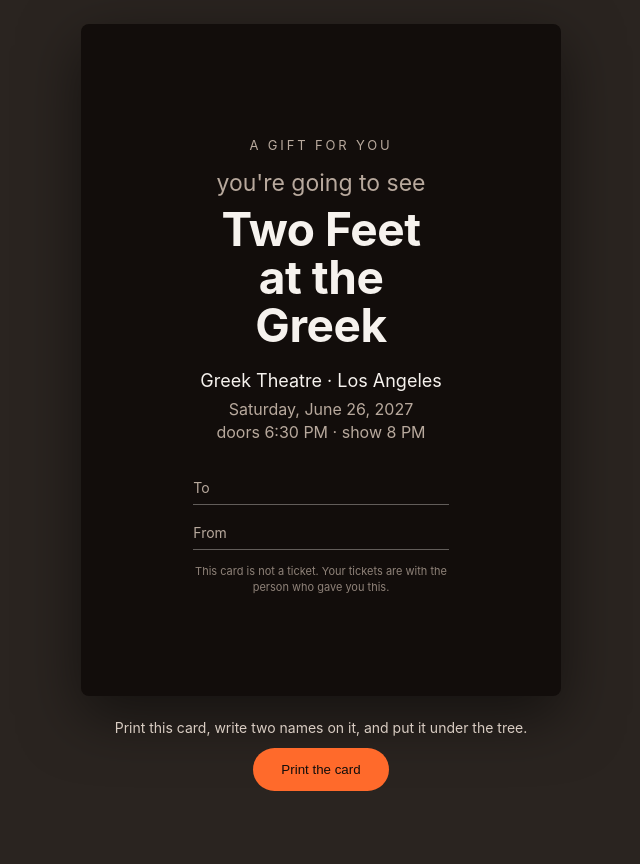
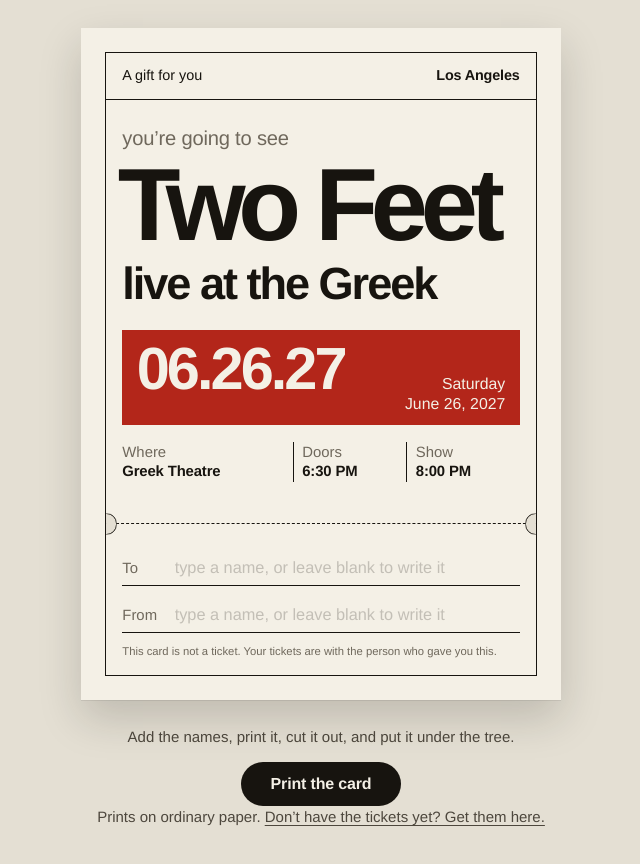
Before and after one commit to 477Records/tix, a plain HTML site: page greek/gift/index.html in a window 1280 px wide. Shown: the whole page, without its empty margins (319-959 px from the left). Before the commit the page ends 839 px from the top, so only its background shows below. Drawn offline with Linux system fonts and the light colour scheme.

Commit message:
Greek gift card: light ticket-style redesign, typed names, prints on letter paper
Co-Authored-By: Claude Fable 5.2 <noreply@anthropic.com>

```diff
--- a/greek/gift/index.html
+++ b/greek/gift/index.html
@@ -6,44 +6,103 @@
 <meta name="robots" content="noindex">
 <title>A gift for you · Two Feet at the Greek</title>
 <style>
-  :root { --bg:#120d0b; --fg:#f6f2ee; --muted:#b8a99d; --accent:#ff6a2b; }
+  /* A 5×7 keepsake card that prints light: cream paper, black ink, one red band. */
+  :root { --paper:#f4f0e6; --ink:#17140f; --soft:#6f685c; --red:#b3261a; --desk:#e4dfd3; }
   * { box-sizing:border-box; margin:0; }
-  body { background:#2a2420; color:var(--fg); font:16px/1.45 -apple-system, BlinkMacSystemFont, "Helvetica Neue", Helvetica, Arial, sans-serif; padding:24px 16px 48px; }
-  .card { width:100%; max-width:5in; aspect-ratio:5/7; margin:0 auto; background:var(--bg); border-radius:8px; padding:9% 9% 8%;
-          display:flex; flex-direction:column; text-align:center; box-shadow:0 20px 60px rgba(0,0,0,.5); }
-  .kicker { font-size:13px; letter-spacing:.22em; text-transform:uppercase; color:var(--muted); }
-  h1 { font-size:clamp(30px, 9vw, 46px); line-height:1.05; font-weight:700; letter-spacing:-.01em; margin-top:auto; }
-  h1 span { display:block; font-size:.5em; font-weight:400; color:var(--muted); letter-spacing:0; margin-bottom:10px; }
-  .where { margin-top:18px; font-size:18px; }
-  .when { color:var(--muted); margin-top:4px; }
-  .lines { margin-top:auto; text-align:left; font-size:14px; color:var(--muted); }
-  .lines div { border-bottom:1px solid rgba(246,242,238,.35); padding:18px 0 6px; }
-  .note { margin-top:14px; font-size:11px; color:var(--muted); opacity:.75; }
-  .tools { max-width:5in; margin:22px auto 0; text-align:center; color:#d8ccc2; font-size:14px; }
-  button { margin-top:10px; padding:14px 28px; border:0; border-radius:999px; background:var(--accent); color:#120d0b; font:700 16px/1 inherit; cursor:pointer; }
-  @page { size:5in 7in; margin:0; }
+  body { background:var(--desk); color:var(--ink); font:16px/1.45 "Helvetica Neue", Helvetica, Arial, sans-serif;
+         padding:28px 16px 56px; -webkit-font-smoothing:antialiased; }
+
+  /* every size inside the card is a share of the card's width, so screen and print match */
+  .card { container-type:inline-size; position:relative; width:100%; max-width:5in; aspect-ratio:5/7; margin:0 auto;
+          background:var(--paper); box-shadow:0 1px 0 rgba(23,20,15,.08), 0 18px 40px rgba(23,20,15,.18); }
+  .in { position:absolute; inset:5cqw; border:.35cqw solid var(--ink); display:flex; flex-direction:column; }
+
+  .top { display:flex; justify-content:space-between; padding:2.6cqw 3.4cqw; font-size:3cqw; border-bottom:.35cqw solid var(--ink); }
+  .top b { font-weight:700; letter-spacing:-.01em; }
+
+  .head { padding:5cqw 3.4cqw 0; }
+  .lead { font-size:4.2cqw; color:var(--soft); letter-spacing:-.01em; }
+  .name { font-size:21.4cqw; font-weight:700; line-height:.86; letter-spacing:-.07em; margin:1.6cqw 0 0 -.045em; white-space:nowrap; }
+  .at { font-size:9.4cqw; font-weight:700; line-height:1; letter-spacing:-.045em; margin-top:2.4cqw; }
+
+  .date { margin:5cqw 3.4cqw 0; background:var(--red); color:var(--paper); display:flex; justify-content:space-between; align-items:baseline;
+          padding:2cqw 3cqw 2.4cqw; -webkit-print-color-adjust:exact; print-color-adjust:exact; }
+  .date b { font-size:12.4cqw; line-height:1; letter-spacing:-.05em; }
+  .date span { font-size:3.3cqw; text-align:right; line-height:1.25; }
+
+  .facts { display:grid; grid-template-columns:1.5fr 1fr 1fr; margin:3.4cqw 3.4cqw 0; font-size:3.1cqw; line-height:1.3; }
+  .facts div { border-left:.25cqw solid var(--ink); padding:.2cqw 0 .2cqw 1.8cqw; }
+  .facts div:first-child { border-left:0; padding-left:0; }
+  .facts i { display:block; font-style:normal; color:var(--soft); }
+  .facts b { font-weight:700; letter-spacing:-.01em; }
+
+  /* tear line with a notch at each edge, like a ticket stub */
+  .tear { position:relative; margin-top:auto; border-top:.35cqw dashed var(--ink); }
+  .tear::before, .tear::after { content:""; position:absolute; top:-2.2cqw; width:4cqw; height:4cqw; border-radius:50%;
+          background:var(--desk); border:.35cqw solid var(--ink); }
+  .tear::before { left:-2.2cqw; clip-path:inset(0 0 0 50%); }
+  .tear::after { right:-2.2cqw; clip-path:inset(0 50% 0 0); }
+
+  .stub { padding:3cqw 3.4cqw 3.2cqw; }
+  .row { display:flex; align-items:baseline; gap:2.4cqw; border-bottom:.25cqw solid var(--ink); padding:2.6cqw 0 1.1cqw; font-size:3.1cqw; }
+  .row label { color:var(--soft); flex:none; width:8.5cqw; }
+  .row input { flex:1; min-width:0; border:0; outline:0; background:transparent; color:var(--ink); padding:0;
+          font:700 5.2cqw/1.1 "Helvetica Neue", Helvetica, Arial, sans-serif; letter-spacing:-.03em; }
+  .row input::placeholder { color:rgba(23,20,15,.22); font-weight:400; font-size:3.4cqw; letter-spacing:0; }
+  .note { margin-top:2.4cqw; font-size:2.35cqw; line-height:1.35; color:var(--soft); }
+
+  .tools { max-width:5in; margin:26px auto 0; text-align:center; font-size:15px; color:#4d473d; }
+  .tools p + p { margin-top:14px; font-size:14px; }
+  button { margin-top:14px; padding:14px 30px; border:0; border-radius:999px; background:var(--ink); color:var(--paper);
+           font:700 16px/1 "Helvetica Neue", Helvetica, Arial, sans-serif; letter-spacing:-.01em; cursor:pointer; }
+  button:hover { background:#2e2820; }
+  button:focus-visible, .tools a:focus-visible, .row input:focus-visible { outline:2px solid var(--red); outline-offset:3px; }
+  .tools a { color:inherit; text-underline-offset:3px; }
+
+  /* prints on ordinary letter or A4 paper: the card sits in the middle with a hairline to cut along */
+  @page { margin:.5in; }
   @media print {
     body { background:#fff; padding:0; }
     .tools { display:none; }
-    .card { max-width:none; width:5in; height:7in; border-radius:0; box-shadow:none; -webkit-print-color-adjust:exact; print-color-adjust:exact; }
+    .card { width:5in; max-width:none; height:7in; margin:.6in auto 0; box-shadow:none; outline:.5pt solid #b9b3a6; outline-offset:0;
+            -webkit-print-color-adjust:exact; print-color-adjust:exact; }
+    .tear::before, .tear::after { background:var(--paper); }
+    .row input::placeholder { color:transparent; }
+    .cut { display:block !important; }
   }
+  .cut { display:none; text-align:center; font-size:8pt; color:#8d8779; margin-top:10pt; }
 </style>
 </head>
 <body>
-  <div class="card">
-    <p class="kicker">A gift for you</p>
-    <h1><span>you're going to see</span>Two Feet<br>at the Greek</h1>
-    <p class="where">Greek Theatre · Los Angeles</p>
-    <p class="when">Saturday, June 26, 2027<br>doors 6:30 PM · show 8 PM</p>
-    <div class="lines">
-      <div>To</div>
-      <div>From</div>
+  <main>
+    <div class="card">
+      <div class="in">
+        <div class="top"><span>A gift for you</span><b>Los Angeles</b></div>
+        <div class="head">
+          <p class="lead">you&rsquo;re going to see</p>
+          <h1 class="name">Two Feet</h1>
+          <p class="at">live at the Greek</p>
+        </div>
+        <div class="date"><b>06.26.27</b><span>Saturday<br>June 26, 2027</span></div>
+        <div class="facts">
+          <div><i>Where</i><b>Greek Theatre</b></div>
+          <div><i>Doors</i><b>6:30 PM</b></div>
+          <div><i>Show</i><b>8:00 PM</b></div>
+        </div>
+        <div class="tear"></div>
+        <div class="stub">
+          <div class="row"><label for="to">To</label><input id="to" type="text" maxlength="28" autocomplete="off" placeholder="type a name, or leave blank to write it"></div>
+          <div class="row"><label for="from">From</label><input id="from" type="text" maxlength="28" autocomplete="off" placeholder="type a name, or leave blank to write it"></div>
+          <p class="note">This card is not a ticket. Your tickets are with the person who gave you this.</p>
+        </div>
+      </div>
     </div>
-    <p class="note">This card is not a ticket. Your tickets are with the person who gave you this.</p>
-  </div>
+    <p class="cut">Cut along the line. The card is 5 × 7 inches.</p>
+  </main>
   <div class="tools">
-    <p>Print this card, write two names on it, and put it under the tree.</p>
-    <button onclick="window.print()">Print the card</button>
+    <p>Add the names, print it, cut it out, and put it under the tree.</p>
+    <button type="button" onclick="window.print()">Print the card</button>
+    <p>Prints on ordinary paper. <a href="../">Don&rsquo;t have the tickets yet? Get them here.</a></p>
   </div>
 </body>
 </html>
```
